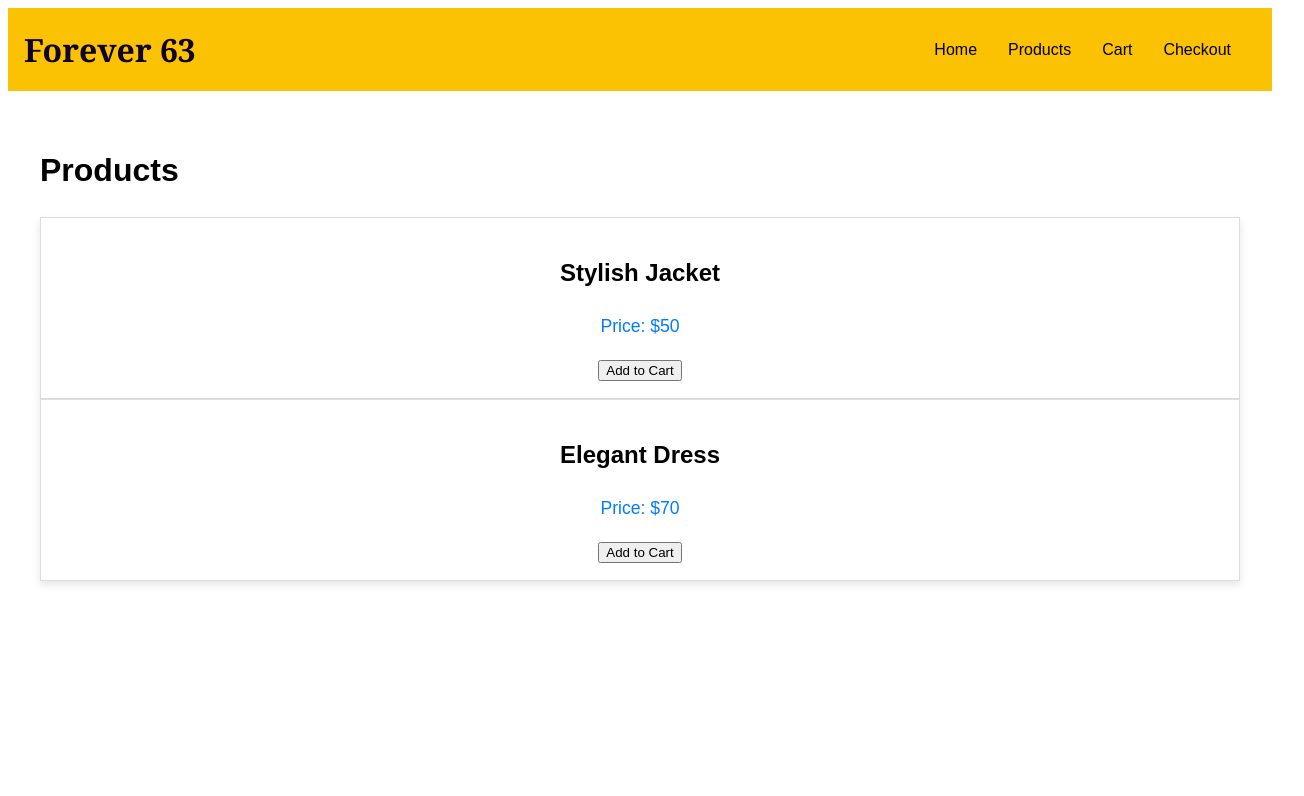
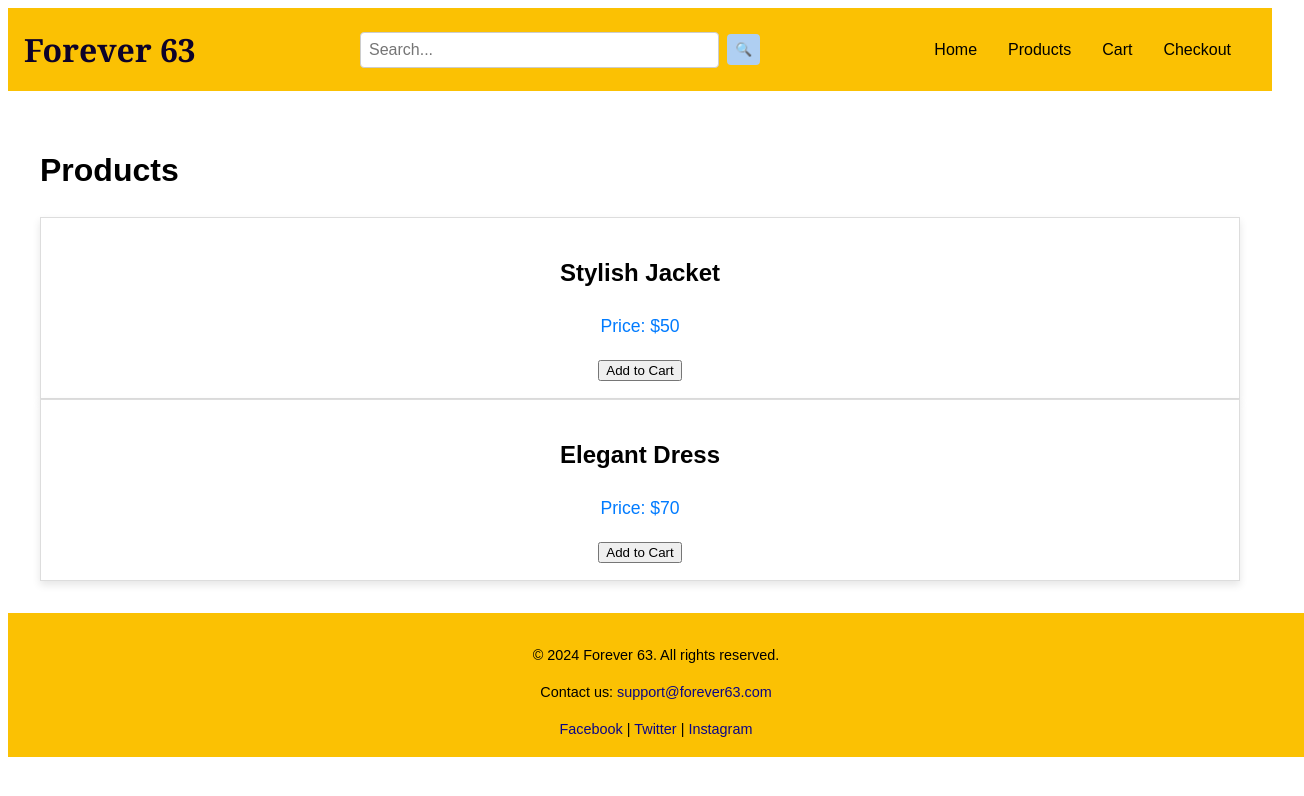
Before and after one commit to rocklb/Forever63, a website: page products.html in a window 1280 px wide. Shown: the whole page, 1304 px wide, since content can reach past the window. Drawn offline with Linux system fonts and the light colour scheme; no server answers.

Commit message:
Update products.html

```diff
--- a/products.html
+++ b/products.html
@@ -10,6 +10,12 @@
 <body>
   <header>
     <h1>Forever 63</h1>
+    <div class="header-section search">
+      <div class="search-bar">
+        <input type="text" placeholder="Search..." id="search">
+        <button type="button">🔍</button>
+      </div>
+    </div>
     <nav>
       <ul class="nav-bar">
         <li><a href="index.html">Home</a></li>
@@ -32,5 +38,12 @@
       <button onclick="addToCart('Elegant Dress', 70)">Add to Cart</button>
     </div>
   </main>
+  <footer>
+    <p>&copy; 2024 Forever 63. All rights reserved.</p>
+    <p>Contact us: <a href="mailto:support@forever63.com">support@forever63.com</a></p>
+    <div class="social-media">
+      <a href="#">Facebook</a> | <a href="#">Twitter</a> | <a href="#">Instagram</a>
+    </div>
+  </footer>
 </body>
 </html>
```
